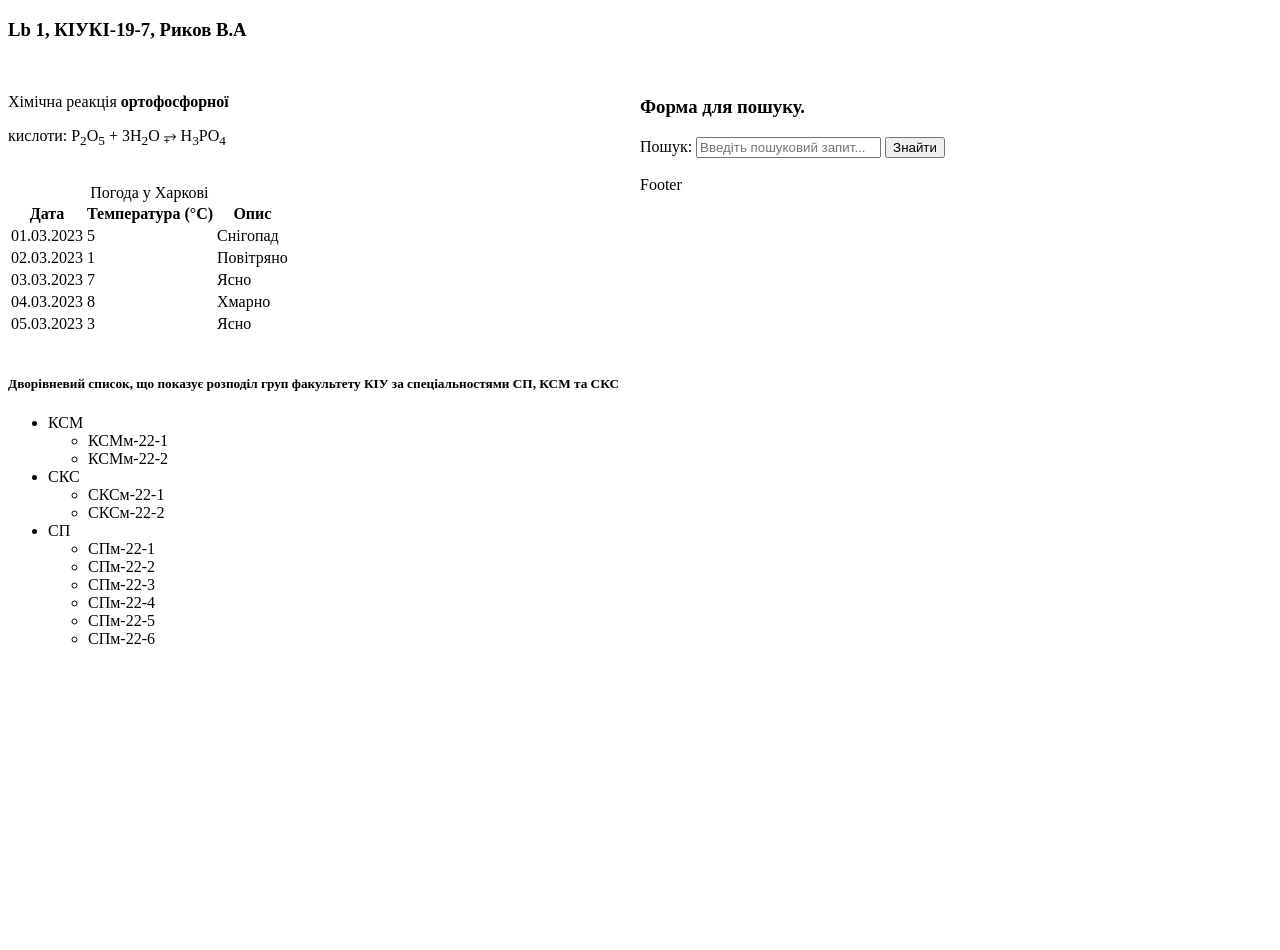
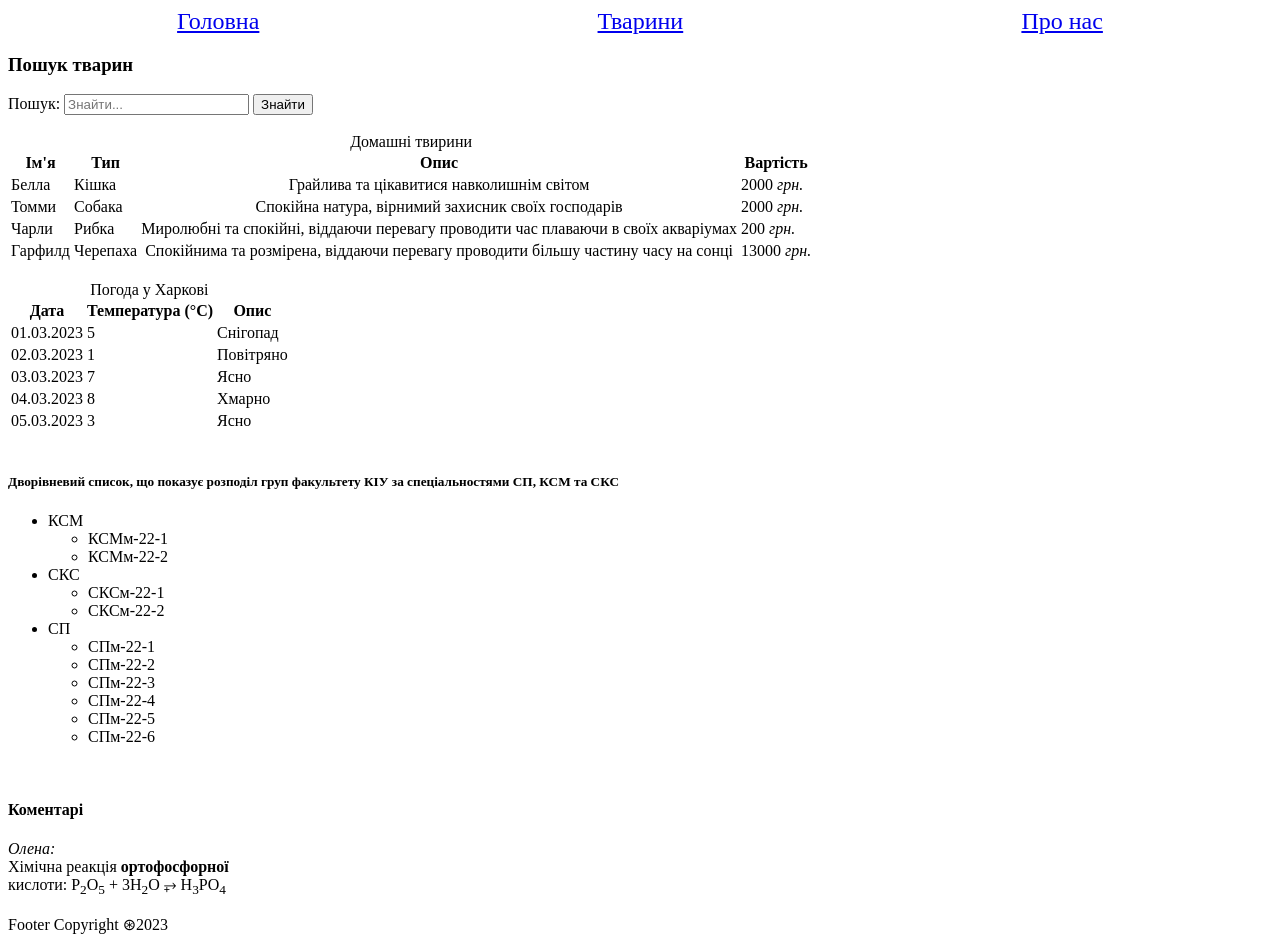
Before and after one commit to NonIterableObject/Web_Lb_1, a plain HTML site: page index.html in a window 1280 px wide. Before the commit the page ends 800 px from the top, so only its background shows below. Drawn offline with Linux system fonts and the light colour scheme.

Commit message:
[VR] update page content

```diff
--- a/css/main.css
+++ /dev/null
@@ -1,4 +0,0 @@
-.col-2 {
-    float: left;
-    width: 50%;
-}
--- a/index.html
+++ b/index.html
@@ -4,29 +4,75 @@
     <title>Web lb 1</title>
     <meta charset="UTF-8">
     <meta name="viewport" content="width=device-width, initial-scale=1.0">
-        <link href="css/main.css" rel="stylesheet">
 </head>
 <body>
 
 <header>
-            <span>
-                <h3>Lb 1, КІУКІ-19-7, Риков В.А</h3>
-            </span>
+    <nav style="display: flex; justify-content: space-around">
+        <span style="font-size: 24px"><a href="#">Головна</a></span>
+        <span style="font-size: 24px"><a href="html/animals.html">Тварини</a></span>
+        <span style="font-size: 24px"><a href="html/about.html">Про нас</a></span>
+    </nav>
 </header>
-        <br>
 
-        <div class="col-2">
-
-            <!--Спиосок-->
+<!--Форма пошуку-->
 <div>
-                <p>Хімічна реакція <b>ортофосфорної</b></p>
-                <p>кислоти: P<sub>2</sub>O<sub>5</sub> + 3H<sub>2</sub>O &rarrpl;
-                    H<sub>3</sub>PO<sub>4</sub>
-                </p>
+    <h3>Пошук тварин</h3>
+    <form action="#" method="get">
+        <label for="search">Пошук:</label>
+        <input type="text" id="search" name="search" placeholder="Знайти...">
+        <input type="submit" value="Знайти">
+    </form>
 </div>
 <br>
 
-            <!--Таблиця -->
+<!--Таблиця тврин -->
+<div>
+    <table>
+        <caption>Домашні твирини</caption>
+        <thead>
+        <tr>
+            <th>Ім'я</th>
+            <th>Тип</th>
+            <th>Опис</th>
+            <th>Вартість</th>
+        </tr>
+        </thead>
+        <tbody>
+        <tr>
+            <td>Белла</td>
+            <td>Кішка</td>
+            <td style="text-align: center">Грайлива та цікавитися навколишнім світом</td>
+            <td>2000 <i>грн.</i></td>
+        </tr>
+        <tr>
+            <td>Томми</td>
+            <td>Собака</td>
+            <td style="text-align: center">Спокійна натура, вірнимий захисник своїх господарів</td>
+            <td>2000 <i>грн.</i></td>
+        </tr>
+        <tr>
+            <td>Чарли</td>
+            <td>Рибка</td>
+            <td style="text-align: center">Миролюбні та спокійні, віддаючи перевагу проводити час плаваючи в своїх
+                акваріумах
+            </td>
+            <td>200 <i>грн.</i></td>
+        </tr>
+        <tr>
+            <td>Гарфилд</td>
+            <td>Черепаха</td>
+            <td style="text-align: center">Спокійнима та розмірена, віддаючи перевагу проводити більшу частину часу на
+                сонці
+            </td>
+            <td>13000 <i>грн.</i></td>
+        </tr>
+        </tbody>
+    </table>
+</div>
+<br>
+
+<!--Таблиця погоди-->
 <div>
     <table>
         <caption>Погода у Харкові</caption>
@@ -98,23 +144,22 @@
 </div>
 <br>
 
-        </div>
 
-        <div class="col-2">
-            <!--Форма пошуку-->
+<!--Спиосок-->
 <div>
-                <h3>Форма для пошуку.</h3>
-                <form action="#" method="get">
-                    <label for="search">Пошук:</label>
-                    <input type="text" id="search" name="search" placeholder="Введіть пошуковий запит...">
-                    <input type="submit" value="Знайти">
-                </form>
-            </div>
+    <h4><b>Коментарі</b></h4>
+    <p>
+        <i>Олена:</i>
         <br>
+        Хімічна реакція <b>ортофосфорної</b>
+        <br>
+        кислоти: P<sub>2</sub>O<sub>5</sub> + 3H<sub>2</sub>O &#10565;
+        H<sub>3</sub>PO<sub>4</sub>
+    </p>
 </div>
 
 <footer>
-            <p>Footer</p>
+    <p>Footer Copyright &circledast;2023</p>
 </footer>
 </body>
 </html>
```
Also changed, not shown: html/about.html (added, +37 -0 lines), html/animals.html (added, +33 -0 lines). Lines whose indentation alone changed are shown as unchanged.
